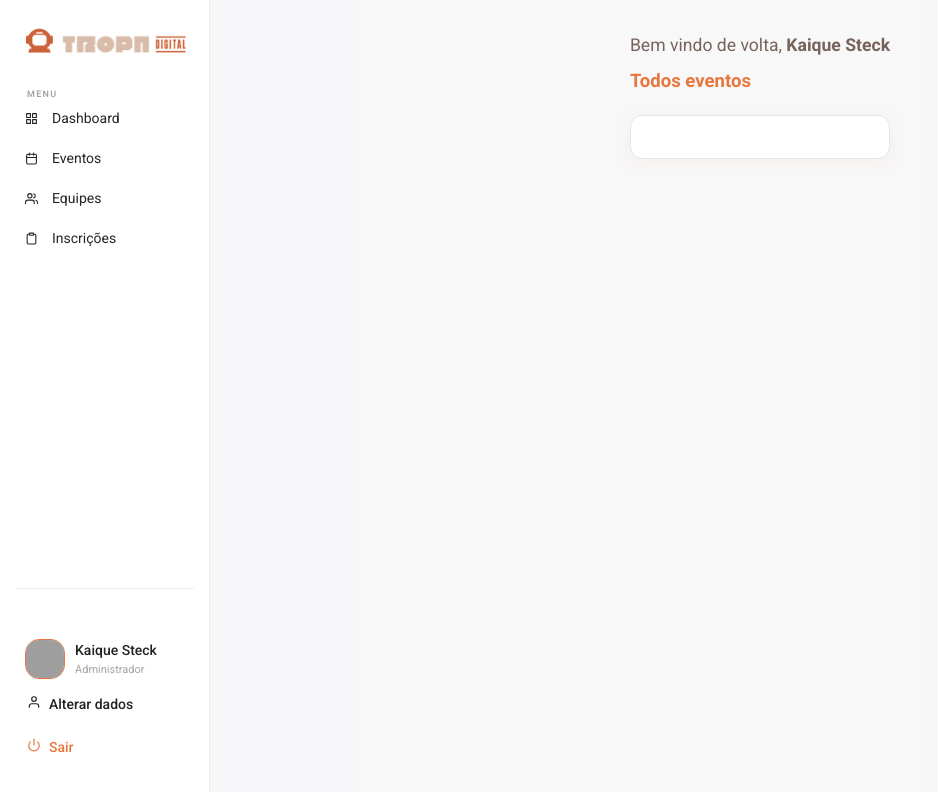
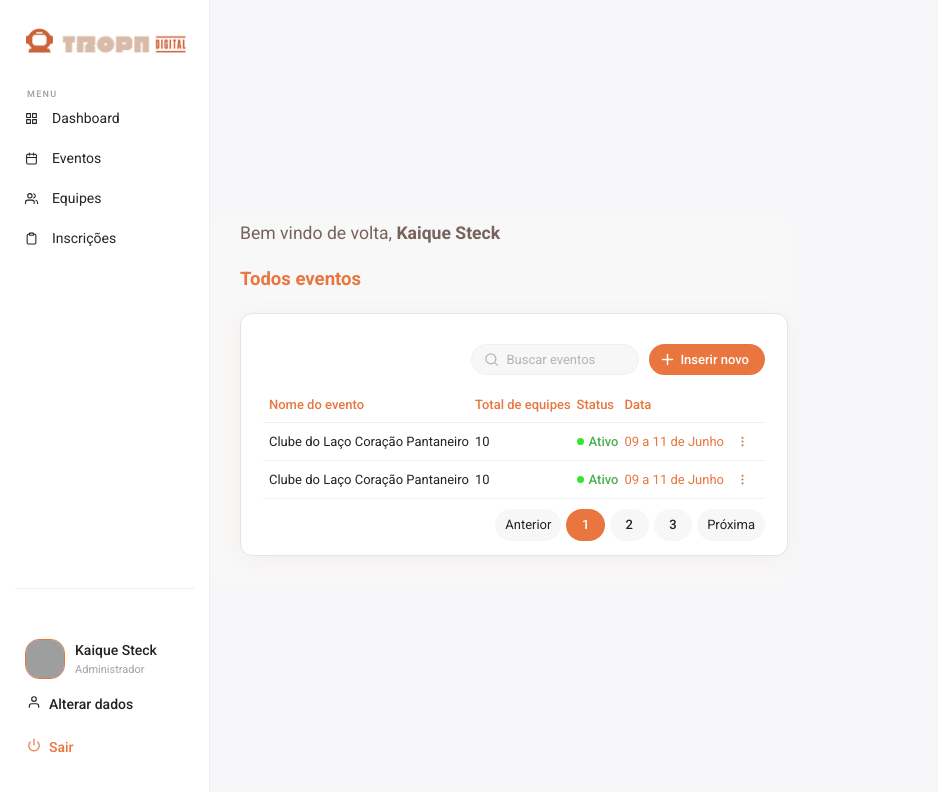
Before and after one commit to alissonooliveiraofc/tropa-digital-teste-tecnico-front, a React (Vite) app: page /eventos in a window 1280 px wide. Shown: the top 792 px of the page, without its empty margins (0-938 px from the left). Built offline with nearby package versions, Linux system fonts and the light colour scheme; grey boxes are pictures that could not be loaded.

Commit message:
adiciona tabela de eventos com funcionalidade de busca e paginação

```diff
--- a/package.json
+++ b/package.json
@@ -10,6 +10,7 @@
     "preview": "vite preview"
   },
   "dependencies": {
+    "@tanstack/react-table": "^8.21.3",
     "react": "^19.1.0",
     "react-dom": "^19.1.0",
     "react-icons": "^5.5.0",
--- /dev/null
+++ b/src/components/EventosTable.tsx
@@ -0,0 +1,264 @@
+import styled from "styled-components";
+import { useReactTable, getCoreRowModel, flexRender } from "@tanstack/react-table";
+import { FiSearch, FiPlus, FiMoreVertical } from "react-icons/fi";
+
+// Simulação dos dados
+const data = [
+  {
+    nome: "Clube do Laço Coração Pantaneiro",
+    equipes: 10,
+    status: "Ativo",
+    data: "09 a 11 de Junho",
+  },
+  {
+    nome: "Clube do Laço Coração Pantaneiro",
+    equipes: 10,
+    status: "Ativo",
+    data: "09 a 11 de Junho",
+  },
+];
+
+const columns = [
+  {
+    header: "Nome do evento",
+    accessorKey: "nome",
+    cell: (info: any) => info.getValue(),
+  },
+  {
+    header: "Total de equipes",
+    accessorKey: "equipes",
+    cell: (info: any) => info.getValue(),
+  },
+  {
+    header: "Status",
+    accessorKey: "status",
+    cell: (info: any) => (
+      <Status>
+        <span className="dot" />
+        {info.getValue()}
+      </Status>
+    ),
+  },
+  {
+    header: "Data",
+    accessorKey: "data",
+    cell: (info: any) => (
+      <span style={{ color: "#e8763e" }}>{info.getValue()}</span>
+    ),
+  },
+  {
+    header: "",
+    id: "actions",
+    cell: () => (
+      <ActionsButton>
+        <FiMoreVertical />
+      </ActionsButton>
+    ),
+  },
+];
+
+const TopBar = styled.div`
+  display: flex;
+  justify-content: flex-end;
+  align-items: center;
+  gap: 10px;
+  margin-bottom: 13px;
+`;
+
+const SearchBox = styled.div`
+  display: flex;
+  align-items: center;
+  background: #f7f7f7;
+  border-radius: 18px;
+  padding: 0 12px;
+  height: 31px;
+  font-size: 13px;
+  color: #b4b4b4;
+  border: 1px solid #f0f0f0;
+  svg {
+    margin-right: 7px;
+    font-size: 15px;
+  }
+  input {
+    border: none;
+    background: transparent;
+    outline: none;
+    width: 120px;
+    font-size: 13px;
+    color: #232323;
+    &::placeholder {
+      color: #b4b4b4;
+      font-weight: 400;
+    }
+  }
+`;
+
+const AddButton = styled.button`
+  display: flex;
+  align-items: center;
+  background: #e8763e;
+  color: #fff;
+  border: none;
+  border-radius: 18px;
+  padding: 0 16px 0 10px;
+  height: 31px;
+  font-size: 13px;
+  font-weight: 500;
+  cursor: pointer;
+  svg {
+    margin-right: 4px;
+    font-size: 17px;
+  }
+  &:hover {
+    filter: brightness(0.97);
+  }
+`;
+
+const Table = styled.table`
+  // width: 100%;
+  border-collapse: separate;
+  border-spacing: 0;
+  font-size: 13px;
+`;
+
+const Th = styled.th`
+  text-align: left;
+  color: #e8763e;
+  font-weight: 500;
+  font-size: 13px;
+  padding: 7px 0 7px 6px;
+  background: transparent;
+  border-bottom: 1.5px solid #f0f0f0;
+`;
+
+const Td = styled.td`
+  padding: 7px 0 7px 6px;
+  border-bottom: 1px solid #f2f2f2;
+  font-size: 13px;
+  color: #232323;
+  vertical-align: middle;
+  &:last-child {
+    text-align: right;
+    padding-right: 10px;
+  }
+`;
+
+const Status = styled.span`
+  display: flex;
+  align-items: center;
+  gap: 5px;
+  font-size: 13px;
+  color: #4caf50;
+  font-weight: 500;
+  .dot {
+    display: inline-block;
+    width: 7px;
+    height: 7px;
+    background: #34e62f;
+    border-radius: 50%;
+  }
+`;
+
+const ActionsButton = styled.button`
+  background: none;
+  border: none;
+  color: #c77c43;
+  cursor: pointer;
+  border-radius: 6px;
+  padding: 5px 6px;
+  display: flex;
+  align-items: center;
+  &:hover {
+    background: #f6e5dd;
+  }
+`;
+
+const Pagination = styled.div`
+  display: flex;
+  justify-content: flex-end;
+  align-items: center;
+  gap: 5px;
+  margin-top: 10px;
+  margin-bottom: 2px;
+`;
+
+const PageBtn = styled.button<{ active?: boolean }>`
+  border: none;
+  background: ${({ active }) => (active ? "#e8763e" : "#f7f7f7")};
+  color: ${({ active }) => (active ? "#fff" : "#232323")};
+  font-weight: 500;
+  border-radius: 999px;
+  min-width: 32px;
+  height: 32px;
+  font-size: 13px;
+  cursor: pointer;
+  transition: background 0.15s;
+  &:hover {
+    background: #e8763e;
+    color: #fff;
+  }
+`;
+
+const PaginationTextBtn = styled(PageBtn)`
+  min-width: unset;
+  padding: 0 10px;
+  background: #f7f7f7;
+  color: #232323;
+  font-weight: 400;
+  &:hover {
+    background: #e8763e;
+    color: #fff;
+  }
+`;
+
+export default function EventosTable() {
+  const table = useReactTable({
+    data,
+    columns,
+    getCoreRowModel: getCoreRowModel(),
+  });
+
+  return (
+    <>
+      <TopBar>
+        <SearchBox>
+          <FiSearch />
+          <input placeholder="Buscar eventos" />
+        </SearchBox>
+        <AddButton>
+          <FiPlus />
+          Inserir novo
+        </AddButton>
+      </TopBar>
+      <Table>
+        <thead>
+          <tr>
+            {table.getFlatHeaders().map(header => (
+              <Th key={header.id}>
+                {flexRender(header.column.columnDef.header, header.getContext())}
+              </Th>
+            ))}
+          </tr>
+        </thead>
+        <tbody>
+          {table.getRowModel().rows.map(row => (
+            <tr key={row.id}>
+              {row.getAllCells().map(cell => (
+                <Td key={cell.id}>
+                  {flexRender(cell.column.columnDef.cell, cell.getContext())}
+                </Td>
+              ))}
+            </tr>
+          ))}
+        </tbody>
+      </Table>
+      <Pagination>
+        <PaginationTextBtn>Anterior</PaginationTextBtn>
+        <PageBtn active>1</PageBtn>
+        <PageBtn>2</PageBtn>
+        <PageBtn>3</PageBtn>
+        <PaginationTextBtn>Próxima</PaginationTextBtn>
+      </Pagination>
+    </>
+  );
+}
--- a/src/pages/Eventos.tsx
+++ b/src/pages/Eventos.tsx
@@ -1,17 +1,22 @@
 import Sidebar from '../components/SideBar';
 import styled from 'styled-components';
+import EventosTable from '../components/EventosTable';
 
 const Layout = styled.div`
   display: flex;
   background: #f8f8f8;
-  min-height: 100dvh;
+  width: 100%;
+  // min-height: 100dvh;
 `;
 
 const Main = styled.main`
-  margin-left: 240px; /* Mesma largura da sidebar */
+  display: flex;
+  flex-direction: column;
   flex: 1;
-  padding: 32px;
+  // padding: 32px 0 0 32px;
+  margin-left: 240px; // <- Adicione ISSO!
   min-width: 0;
+  box-sizing: border-box;
 `;
 
 const Header = styled.div`
@@ -35,6 +40,10 @@ const Card = styled.div`
   padding: 30px 22px 12px 22px;
   box-shadow: 0 3px 20px rgba(232, 118, 62, 0.08);
   margin-bottom: 24px;
+  align-self: stretch;
+  box-sizing: border-box;
+  width: 100%; // <-- Adicione esta linha
+  max-width: unset; // <-- Adicione esta linha para remover limites
 `;
 
 export default function Eventos() {
@@ -47,7 +56,7 @@ export default function Eventos() {
         </Header>
         <Title>Todos eventos</Title>
         <Card>
-          {/* Conteúdo do card de eventos */}
+          <EventosTable />
         </Card>
       </Main>
     </Layout>
--- a/src/styles/GlobalStyle.ts
+++ b/src/styles/GlobalStyle.ts
@@ -8,9 +8,9 @@ export default createGlobalStyle`
   }
 
   body {
-    display: flex;
-    justify-content: center;
-    align-items: center;
+    // display: flex;
+    // justify-content: center;
+    // align-items: center;
     font-family: 'Roboto', 'sans-serif';
     background: #f7f7f9;
     color: #333;
```
Also changed, not shown: 1 other file (tests, documents, lock files or other folders).
